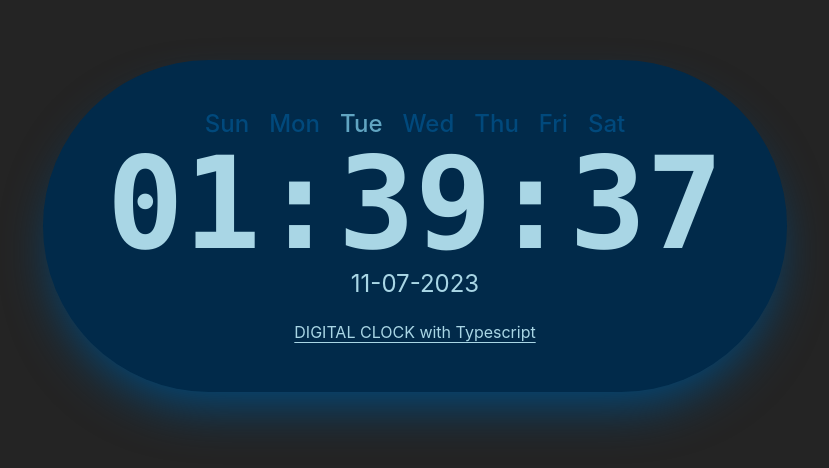
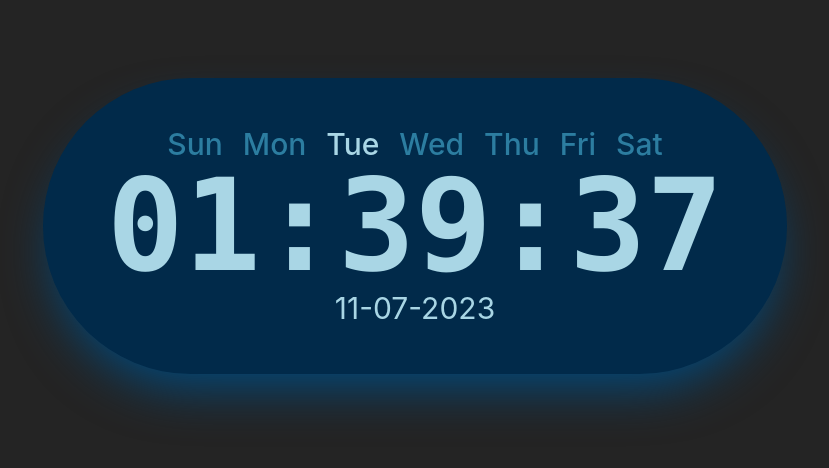
Before and after one commit to MatiasCancina/Digital_Clock, a React (Vite) app: page / in a window 1280 px wide. Shown: the part 174-642 px from the top of the page, without its empty margins (225-1054 px from the left). Built offline with nearby package versions, Linux system fonts and the light colour scheme.

Commit message:
fix colores and sizes

```diff
--- a/src/components/Clock.tsx
+++ b/src/components/Clock.tsx
@@ -25,9 +25,9 @@ const Clock: React.FC = () => {
   return (
     <div className="flex flex-col justify-center bg-blue1000 space-y-3 lg:space-y-5 px-12 lg:px-16 py-9 lg:py-12 rounded-full text-blue100 shadow-2xl shadow-blue800">
       <div>
-        <p className="text-base lg:text-2xl font-medium space-x-1 lg:space-x-5">
+        <p className="text-base lg:text-3xl font-medium space-x-1 lg:space-x-5">
           {daysOfWeek.map((day, index) => (
-            <span key={index} className={isToday(new Date()) && today === day ? 'text-blue300' : 'text-blue800'}>
+            <span key={index} className={isToday(new Date()) && today === day ? 'text-blue100' : 'text-blue500'}>
               {day}
             </span>
           ))}
@@ -35,11 +35,11 @@ const Clock: React.FC = () => {
         <span className="font-mono font-bold text-4xl lg:text-9xl">
           {hours}:{minutes}:{seconds}
         </span>
-        <p className='text-base lg:text-2xl'>
+        <p className='text-base lg:text-3xl'>
           {formattedDate}
         </p>
       </div>
-      <h6 className="text-xs lg:text-base font-normal underline underline-offset-4">DIGITAL CLOCK with Typescript</h6>
+      {/* <h6 className="text-xs lg:text-base font-normal underline underline-offset-4">DIGITAL CLOCK with Typescript</h6> */}
     </div>
   );
 };
```
